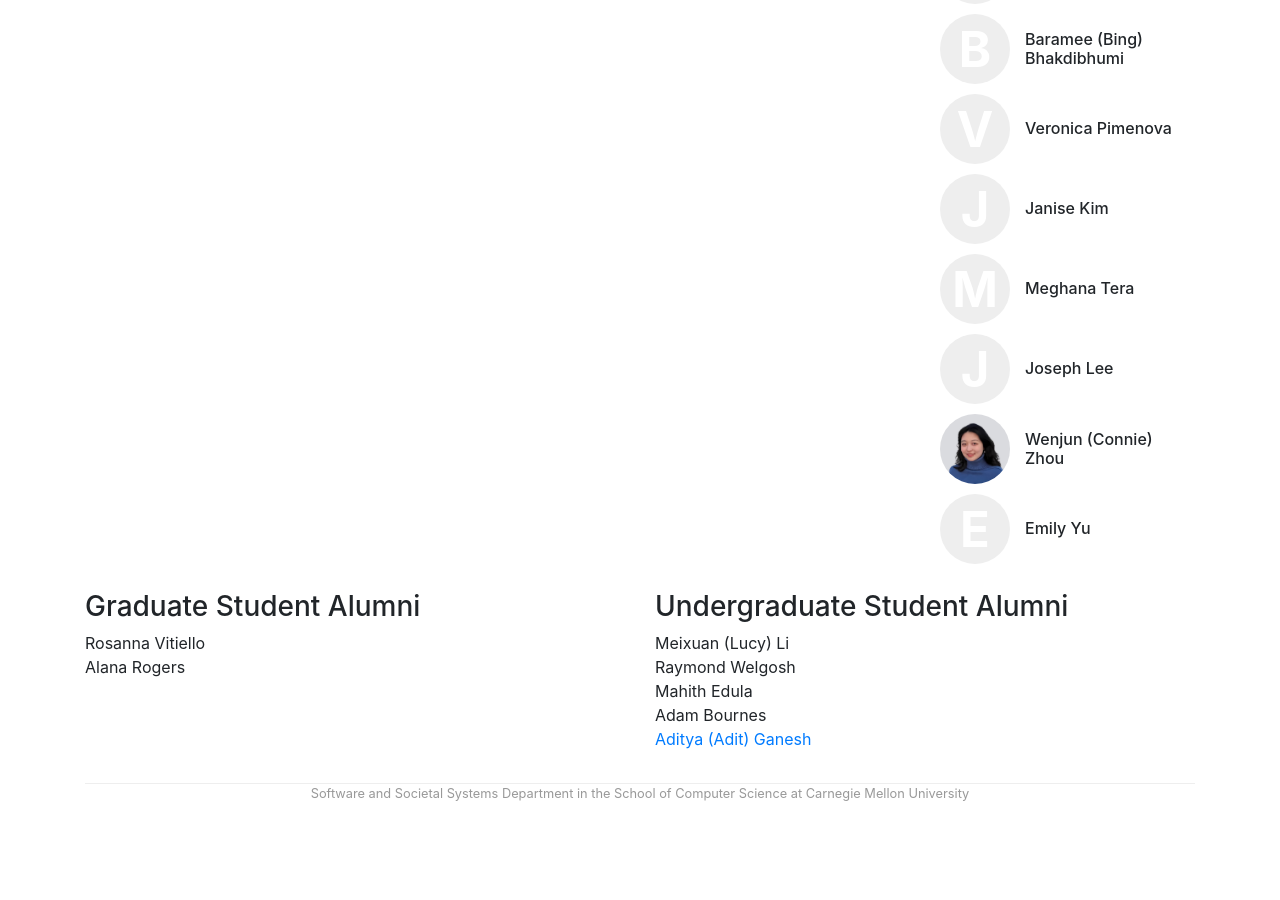
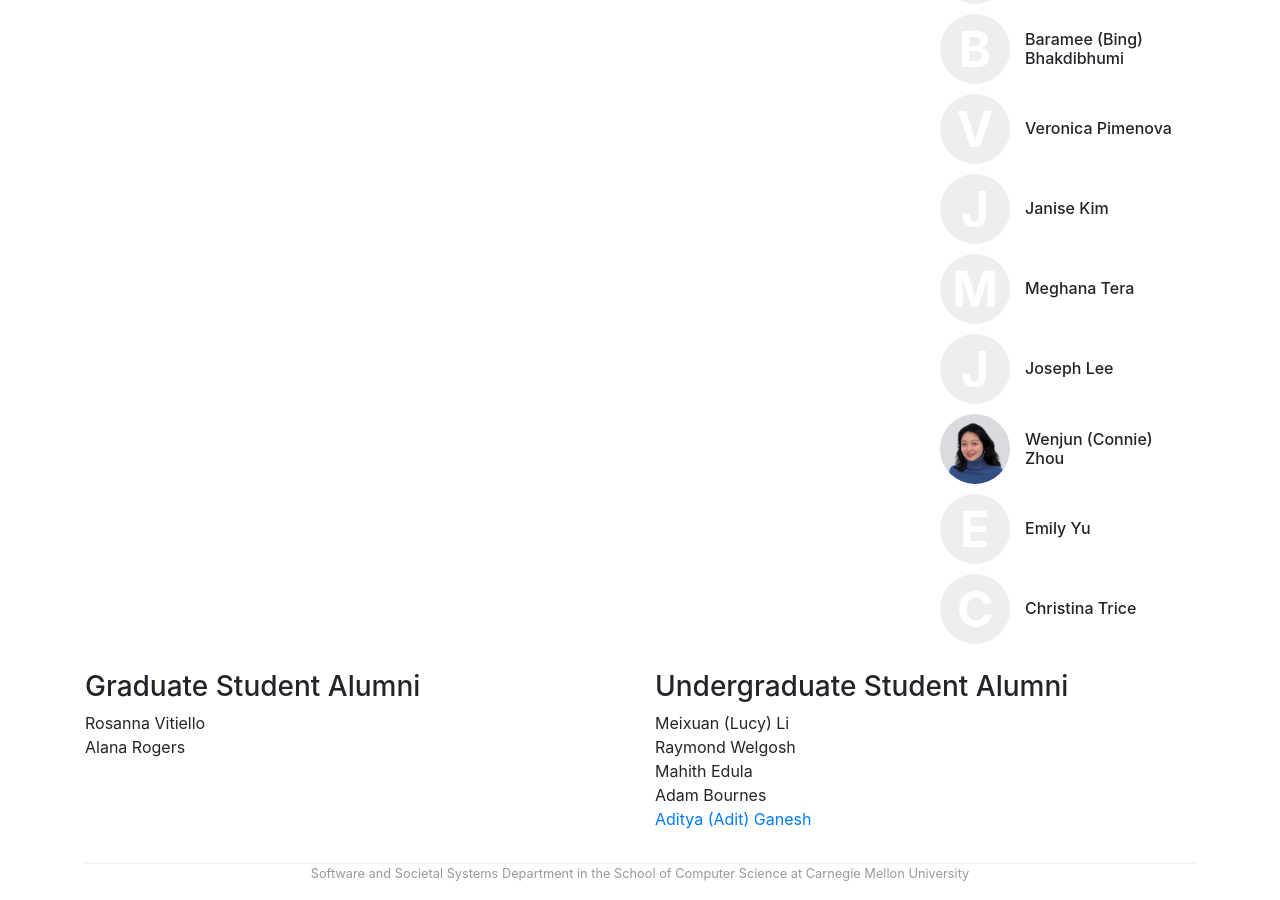
Before and after one commit to cmu-variability/cmu-variability.github.io, a Jekyll site: the page built from index.html, in a window 1280 px wide and 900 px high, scrolled down 3729 px. Built offline with Jekyll 4.4.1, drawn with Linux system fonts in a browser that asks for light colours; before the commit the page ends 4549 px from its top, so only the background shows below that.

Commit message:
Update people.yml

```diff
--- a/_data/people.yml
+++ b/_data/people.yml
@@ -166,6 +166,10 @@ ugrad-emily-yu:
     display_name: Emily Yu
     role: ugrad
 
+ugrad-christina-trice:
+    display_name: Christina Trice
+    role: ugrad
+
 collaborator-hala-annabi:
    display_name: "Hala Annabi"
    role: collab
```
